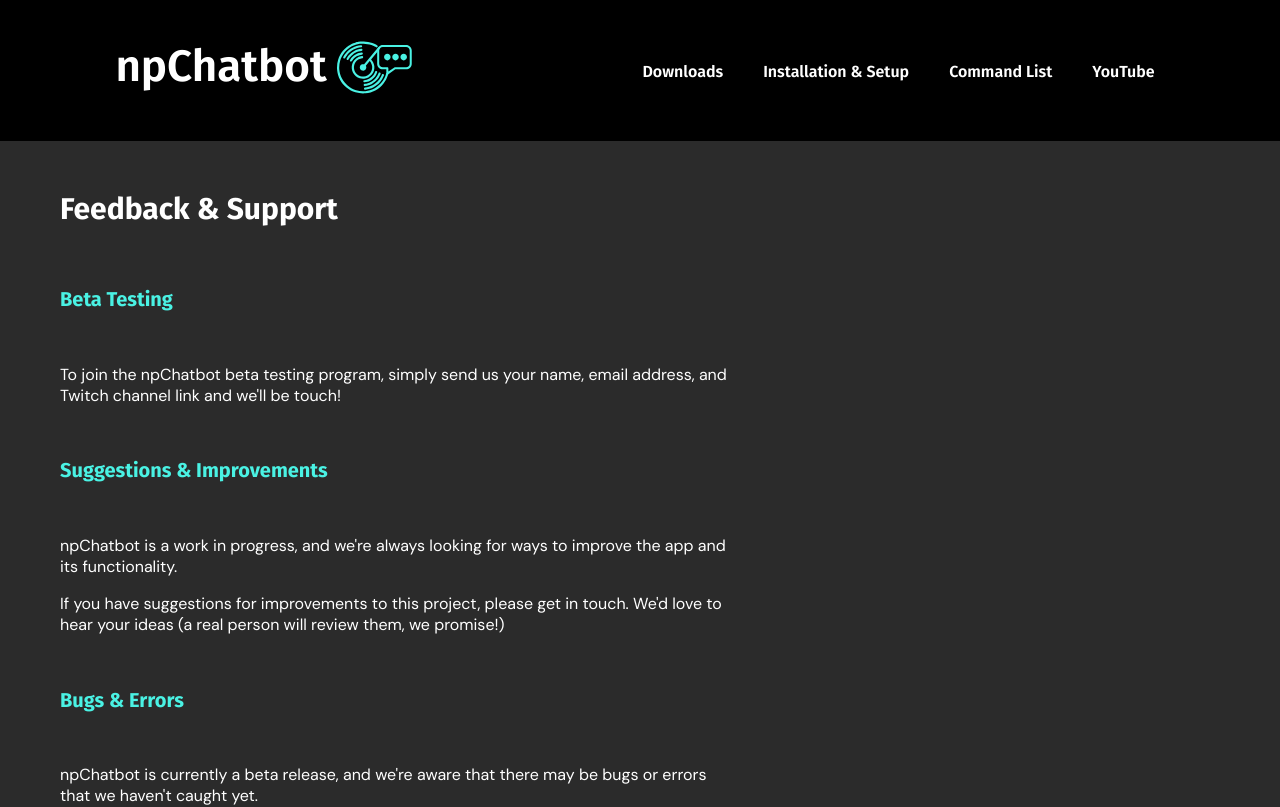
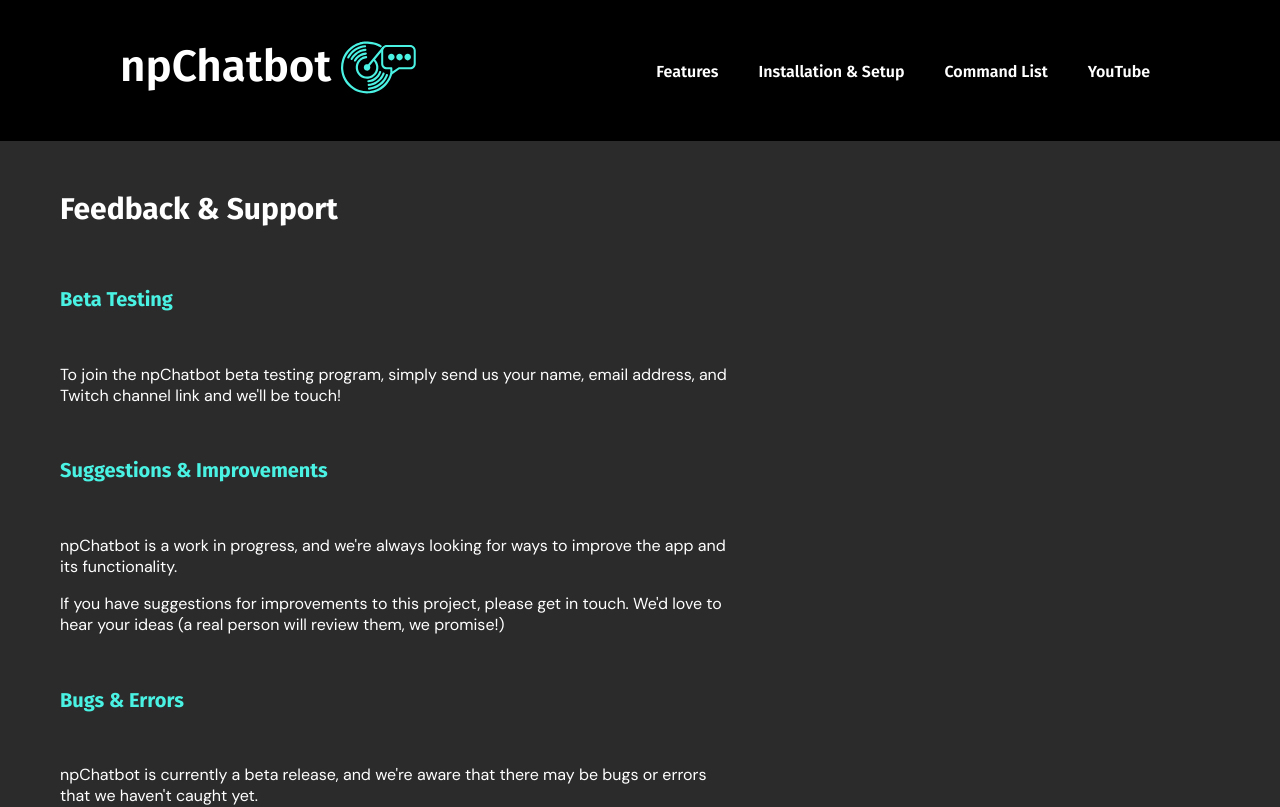
Before and after one commit to marcusmcb/np-chatbot-site, a React (Create React App) app: page /feedback in a window 1280 px wide. Shown: the top 807 px of the page. Built offline with nearby package versions, Linux system fonts and the light colour scheme.

Commit message:
updated installer links

```diff
--- a/src/App.tsx
+++ b/src/App.tsx
@@ -40,12 +40,12 @@ const App = (): JSX.Element => {
 		  </div>
 		  <div className='navbar-links'>
 
-			{/* <Link to='/features'>
+			<Link to='/features'>
 			  <div className='navbar-element'>Features</div>
+			</Link>
+			{/* <Link to='/downloads'>
+			  <div className='navbar-element'>Downloads</div>
 			</Link> */}
-			<Link to='/downloads'>
-			  <div className='navbar-element'>Downloads</div>
-			</Link>
 			<Link to='/installation'>
 			  <div className='navbar-element'>Installation & Setup</div>
 			</Link>
--- a/src/pages/landing/LandingPage.tsx
+++ b/src/pages/landing/LandingPage.tsx
@@ -14,10 +14,10 @@ const LandingPage = (): JSX.Element => {
 					<div className='download-header'>Download npChatbot</div>
 					<div className='download-version'>(version 1.0.4)</div>
 					<div className='download-button-group'>
-						<a href='https://npchatbot-downloads.s3.us-west-2.amazonaws.com/npchatbot-setup.exe'>
+						<a href='https://npchatbot-downloads.s3.us-west-2.amazonaws.com/npchatbot-1.0.4-setup.exe'>
 							<button>Download (PC)</button>
 						</a>
-						<a href='https://npchatbot-downloads.s3.us-west-2.amazonaws.com/npchatbot.dmg'>
+						<a href='https://npchatbot-downloads.s3.us-west-2.amazonaws.com/npchatbot-1.0.4-setup.dmg'>
 							<button>Download (Mac)</button>
 						</a>
 					</div>
```
Also changed, not shown: public/images/logos/npchatbot-tile.png (deleted).
